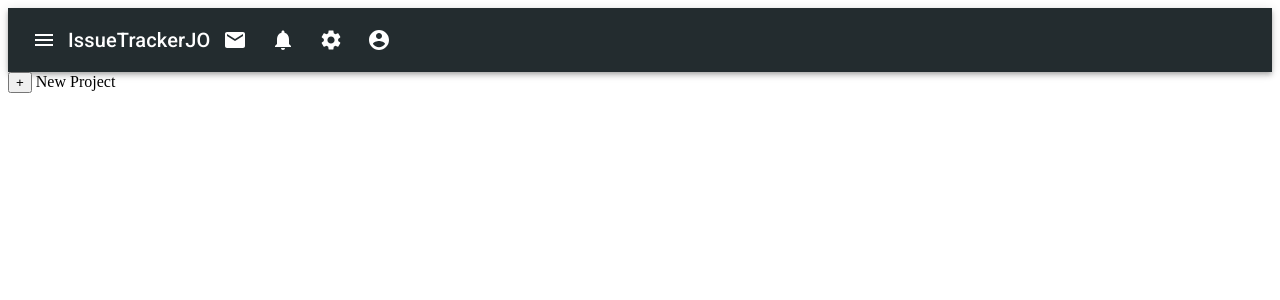
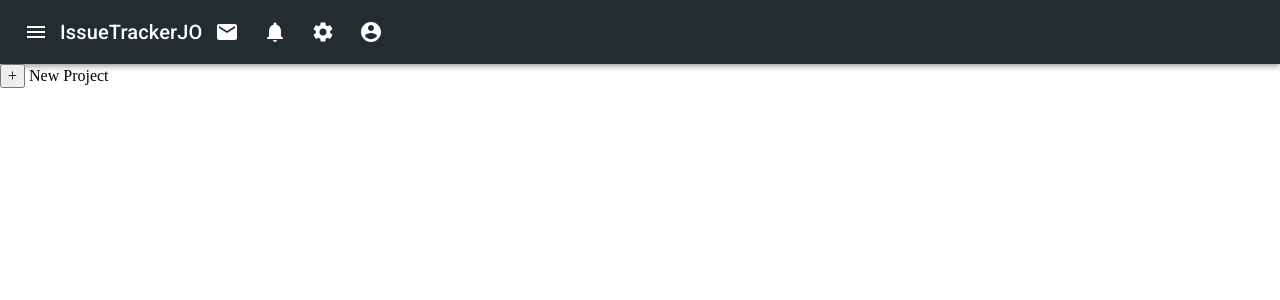
Before and after one commit to jei-0/issuetracker, a React (Create React App) app: page / in a window 1280 px wide. Shown: the top 300 px of the page. Built offline with nearby package versions, Linux system fonts and the light colour scheme.

Commit message:
reinstalled normalize.css as dependency and custom css to index.js

```diff
--- a/package.json
+++ b/package.json
@@ -8,6 +8,7 @@
     "@testing-library/jest-dom": "^5.11.4",
     "@testing-library/react": "^11.1.0",
     "@testing-library/user-event": "^12.1.10",
+    "normalize.css": "^8.0.1",
     "react": "^17.0.2",
     "react-dom": "^17.0.2",
     "react-router-dom": "^5.2.1",
--- /dev/null
+++ b/src/Styles/index.css
@@ -0,0 +1,3 @@
+* {
+  box-sizing: border-box;
+}
--- a/src/index.js
+++ b/src/index.js
@@ -1,5 +1,7 @@
 import React from "react";
 import ReactDOM from "react-dom";
+import "normalize.css";
+import "./Styles/index.css";
 import App from "./App";
 import reportWebVitals from "./reportWebVitals";
 
```
Also changed, not shown: 1 other file (tests, documents, lock files or other folders).
